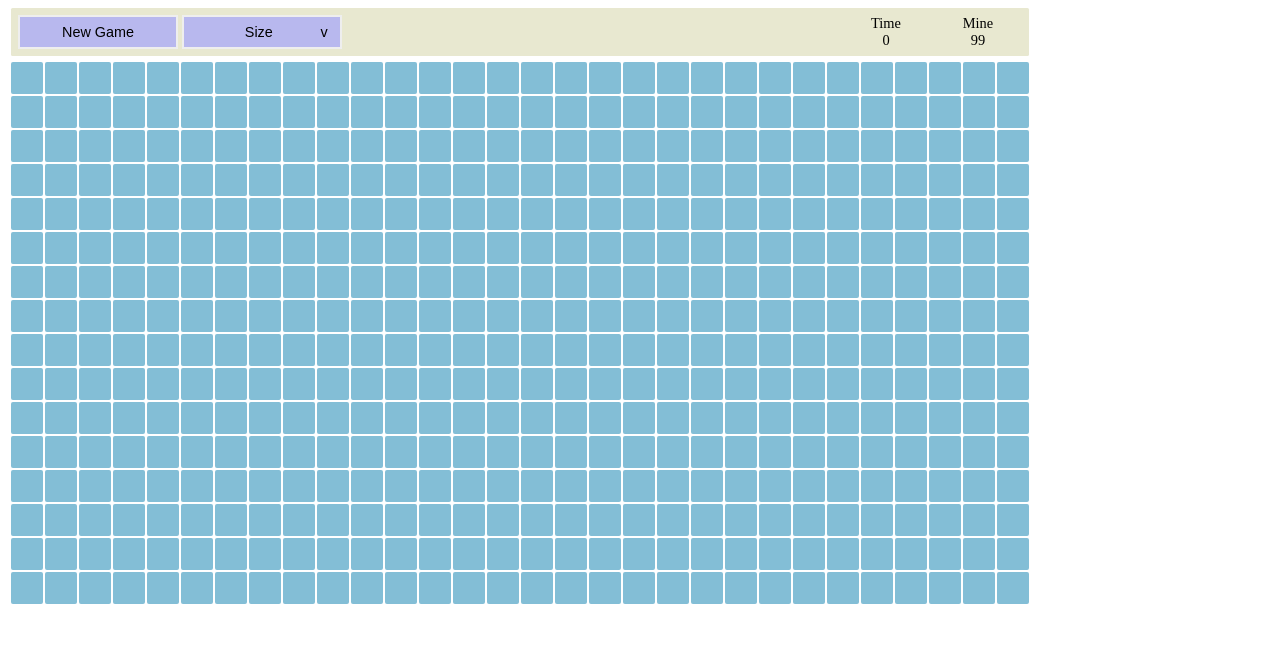
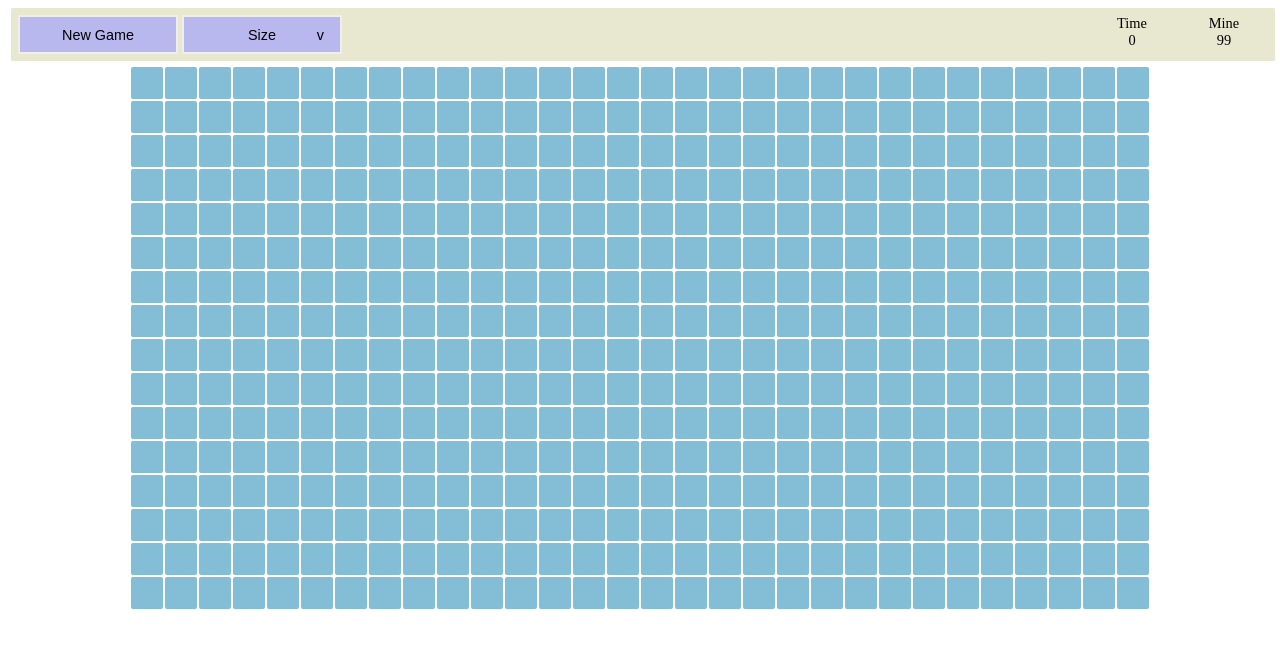
Before and after one commit to naya460/gawsel, a Next.js app in the folder Next.js/Minesweeper/: page / in a window 1280 px wide. Shown: the top 648 px of the page. Built offline with nearby package versions, Linux system fonts and the light colour scheme.

Commit message:
<Next.js/Minesweeper>横のはみ出しに対処

```diff
--- a/Next.js/Minesweeper/components/MinesweeperBoard/MinesweeperBoard.tsx
+++ b/Next.js/Minesweeper/components/MinesweeperBoard/MinesweeperBoard.tsx
@@ -62,7 +62,10 @@ export default function(props: Props): react.ReactElement {
 
   return (
     <>
-      <div onContextMenu={(event) => event.preventDefault()}>
+      <div
+        onContextMenu={(event) => event.preventDefault()}
+        style={{overflow: 'auto'}}
+      >
         {
           function (): react.ReactElement {
             const list = [];
--- a/Next.js/Minesweeper/components/MinesweeperGame/MinesweeperGame.tsx
+++ b/Next.js/Minesweeper/components/MinesweeperGame/MinesweeperGame.tsx
@@ -236,7 +236,7 @@ export default function MinesweeperGame(): react.ReactElement {
           }
         }()
       }
-      <div style={{'width': 'fit-content'}}>
+      <div>
         <MineSweeperMenuBar
           mine={mine - flagCount}
           start={start} end={end}
@@ -262,7 +262,7 @@ export default function MinesweeperGame(): react.ReactElement {
             setBoard(board_slice);
           }}
         />
-        <div style={{'display': 'flex', 'justifyContent': 'center'}}>
+        <div style={{'display': 'flex', 'justifyContent': 'center', width: '100%'}}>
           <MinesweeperBoard
             lx={lx} ly={ly} board={board}
             onClickCell={handleClickCell}
--- a/Next.js/Minesweeper/components/MinesweeperMenuBar/MinesweeperMenuBar.module.css
+++ b/Next.js/Minesweeper/components/MinesweeperMenuBar/MinesweeperMenuBar.module.css
@@ -17,10 +17,14 @@
 .menu_bar {
     display: flex;
     flex-direction: row;
+    flex-wrap: wrap;
     background-color: #e8e8d0;
     margin: 3px;
     padding: 5px;
     border-radius: 0.1rem;
+    box-sizing: border-box;
+    width: 100%;
+    justify-content: space-between;
 }
 
 .new_game_button {
@@ -29,6 +33,7 @@
     border-color: #eeeeee;
     border-style: solid;
     margin: 2px;
+    padding: 0.6rem;
     background-color: #b8b8ee;
     font-size: 0.9rem;
     color: #000000;
@@ -43,7 +48,8 @@
 }
 
 .space {
-    width: 100%;
+    display: flex;
+    flex-grow: 1;
 }
 
 .text {
--- a/Next.js/Minesweeper/components/MinesweeperMenuBar/MinesweeperMenuBar.tsx
+++ b/Next.js/Minesweeper/components/MinesweeperMenuBar/MinesweeperMenuBar.tsx
@@ -58,6 +58,7 @@ export default function MinesweeperMenuBar(props: Props): react.ReactElement {
 
   return(
     <div className={styles.menu_bar}>
+      <div style={{display: 'flex', flexWrap: 'wrap'}}>
         <button
           className={styles.new_game_button}
           onClick={() => {
@@ -71,9 +72,11 @@ export default function MinesweeperMenuBar(props: Props): react.ReactElement {
             setTime(0);
           }}
         />
-      <div className={styles.space}/>
+      </div>
+      <div style={{display: 'flex'}}>
         <div className={styles.text}>Time<br/>{createTimeText()}</div>
         <div className={styles.text}>Mine<br/>{props.mine}</div>
       </div>
+    </div>
   );
 }
--- a/Next.js/Minesweeper/components/MinesweeperMenuBar/ResizeButton.module.css
+++ b/Next.js/Minesweeper/components/MinesweeperMenuBar/ResizeButton.module.css
@@ -26,6 +26,7 @@
     border-color: #eeeeee;
     border-style: solid;
     margin: 2px;
+    padding: 0.6rem;
     background-color: #b8b8ee;
     font-size: 0.9rem;
     color: #000000;
```
Lines whose indentation alone changed are shown as unchanged.
